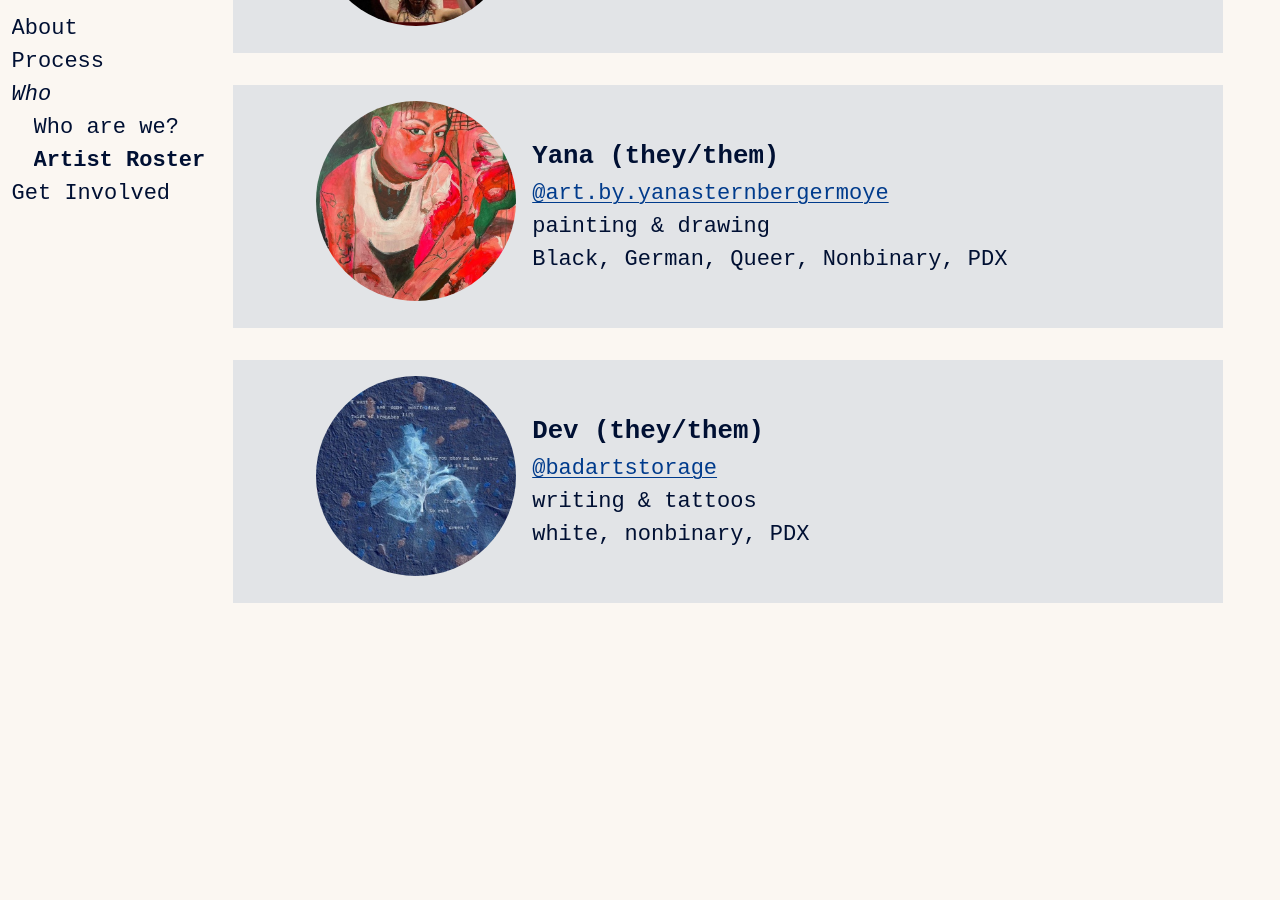
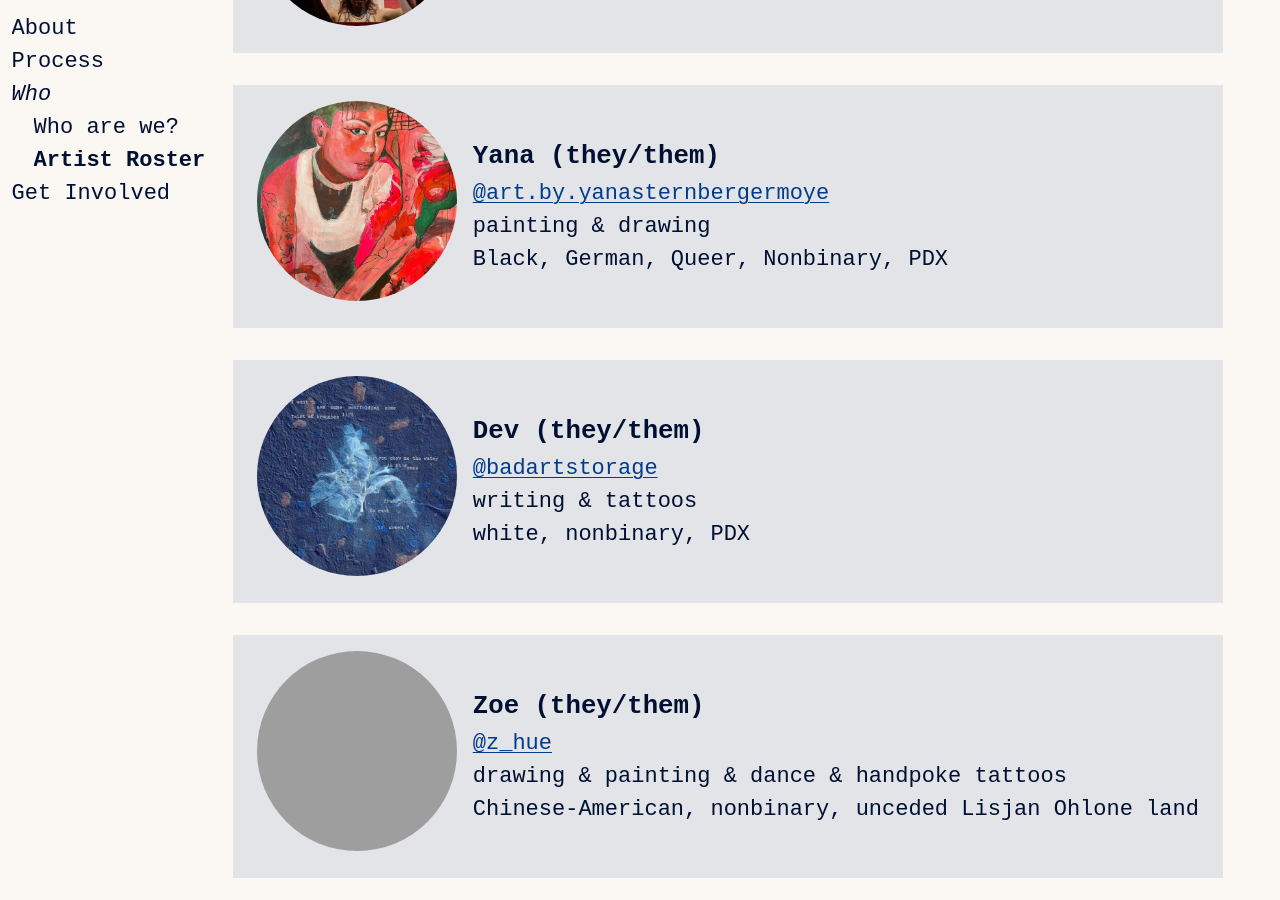
Before and after one commit to danieldickison/transmission-site, a Jekyll site: the page built from artists.html, in a window 1280 px wide and 900 px high, scrolled down 2100 px. Built offline with Jekyll 4.4.1, drawn with Linux system fonts in a browser that asks for light colours; some web fonts are replaced; before the commit the page ends 2725 px from its top, so only the background shows below that; grey boxes are pictures that could not be loaded.

Commit message:
Update artists.yml

```diff
--- a/_data/artists.yml
+++ b/_data/artists.yml
@@ -46,3 +46,9 @@
   media: writing & tattoos
   blurb: white, nonbinary, PDX
   image: /assets/images/artists/dev.jpg
+- name: Zoe
+  pronouns: they/them
+  instagram: z_hue
+  media: drawing & painting & dance & handpoke tattoos
+  blurb: Chinese-American, nonbinary, unceded Lisjan Ohlone land
+  image: /assets/images/artists/zoe.jpg
```
